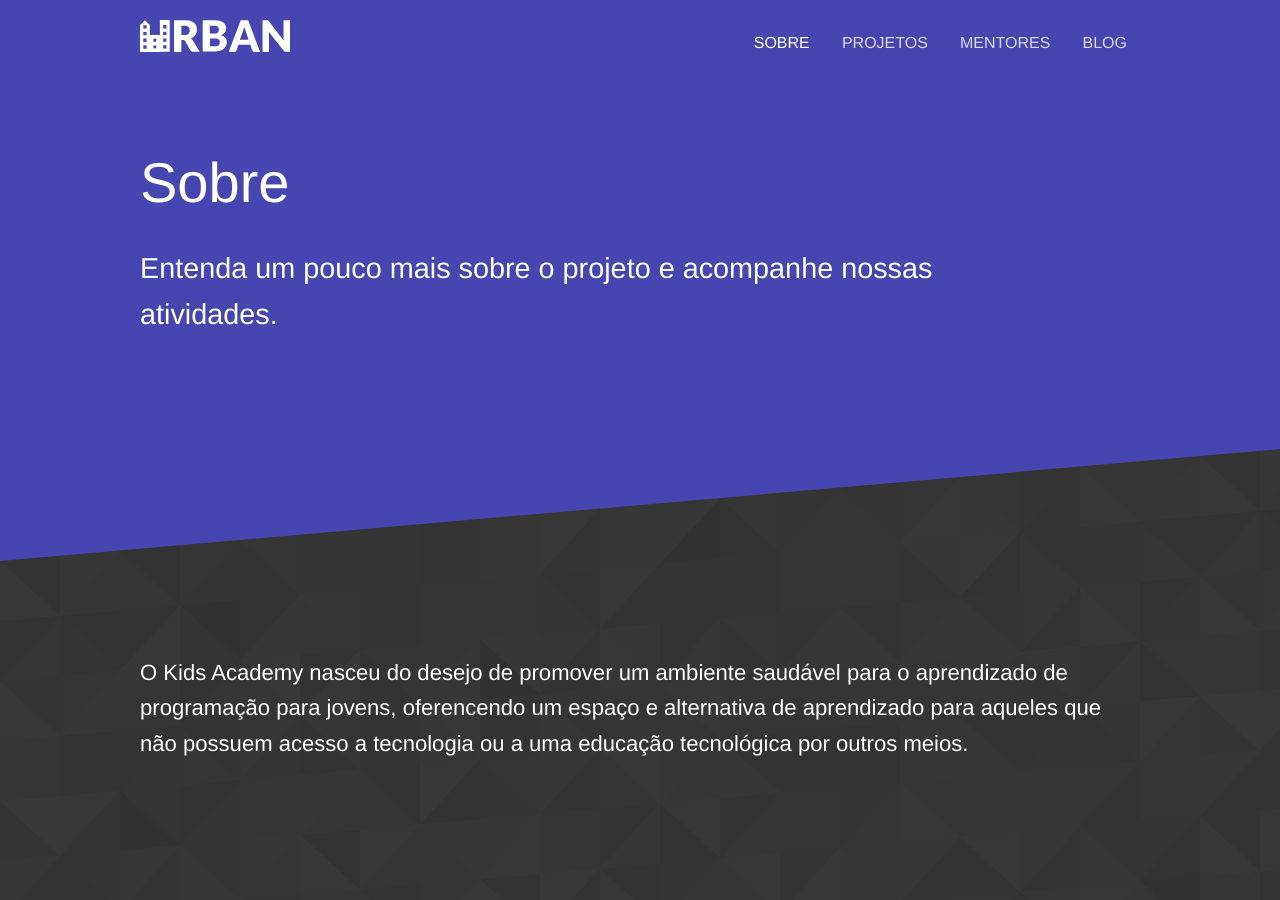
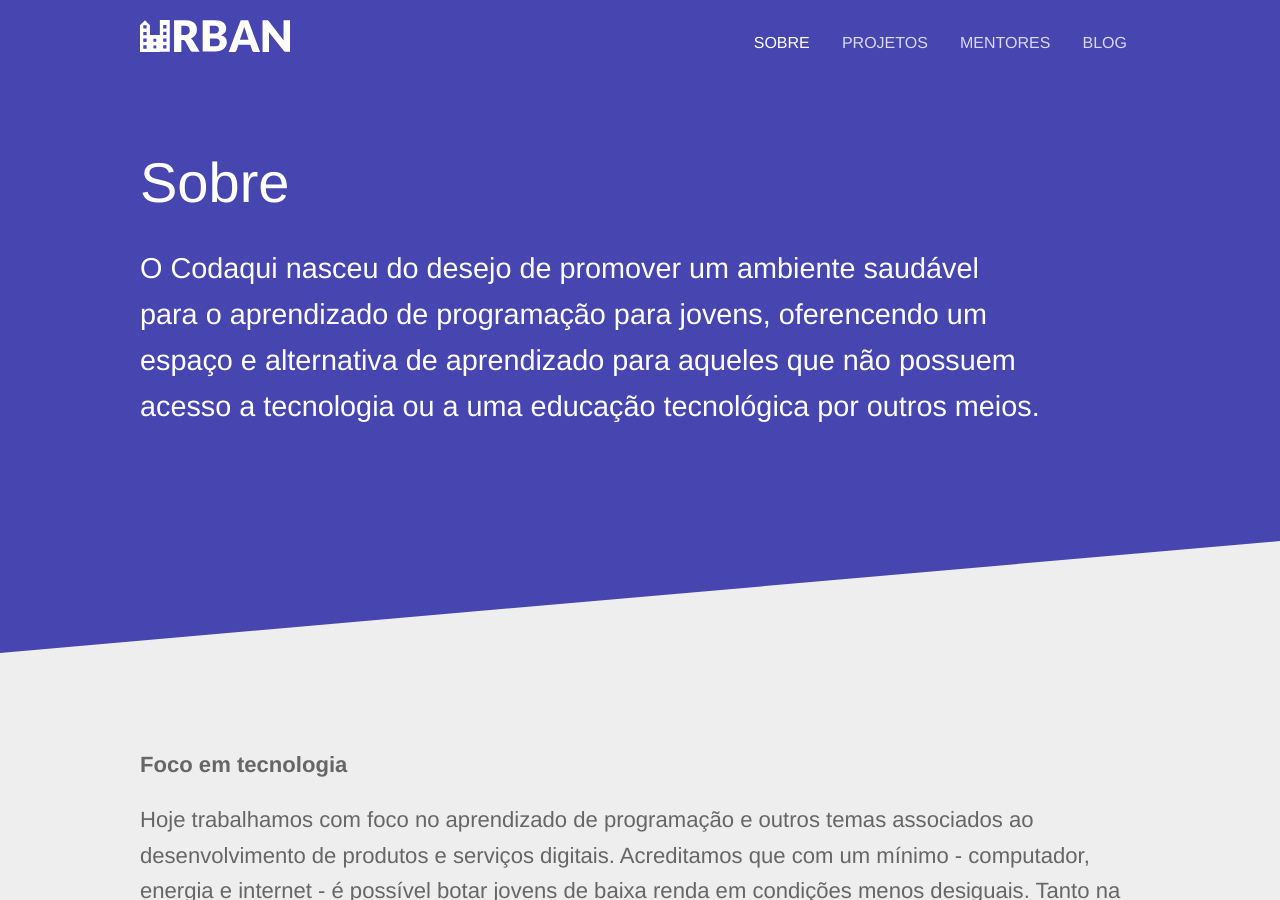
Before and after one commit to codaqui/codaqui.github.io, a Jekyll site: the page built from sobre.html, in a window 1280 px wide and 900 px high. Built offline with Jekyll 4.4.1, drawn with Linux system fonts in a browser that asks for light colours; nearby versions of some CDN libraries.

Commit message:
Update sobre.html

```diff
--- a/sobre.html
+++ b/sobre.html
@@ -1,14 +1,8 @@
 ---
 title: Sobre
 heading: Sobre
-subtitle: Entenda um pouco mais sobre o projeto e acompanhe nossas atividades.
+subtitle: O Codaqui nasceu do desejo de promover um ambiente saudável para o aprendizado de programação para jovens, oferencendo um espaço e alternativa de aprendizado para aqueles que não possuem acesso a tecnologia ou a uma educação tecnológica por outros meios.
 ---
-
-<section class="diagonal patterned">
-	<div class="container">
-        	<p> O Kids Academy nasceu do desejo de promover um ambiente saudável para o aprendizado de programação para jovens, oferencendo um espaço e alternativa de aprendizado para aqueles que não possuem acesso a tecnologia ou a uma educação tecnológica por outros meios.<br /><br /><br /></p>
-	</div>
-</section>
 
 <section class="diagonal alternate">
 	<div class="container">
```
